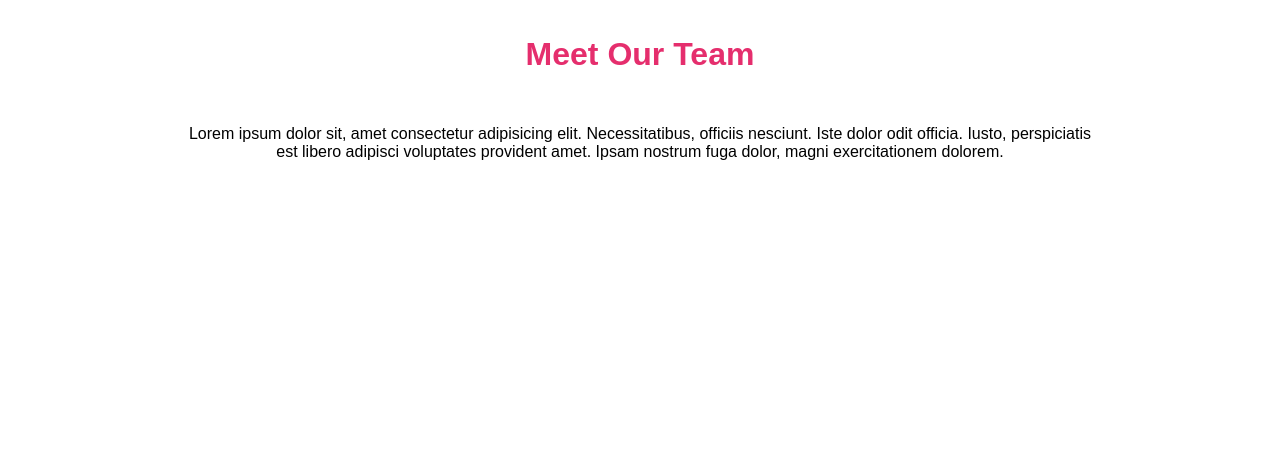
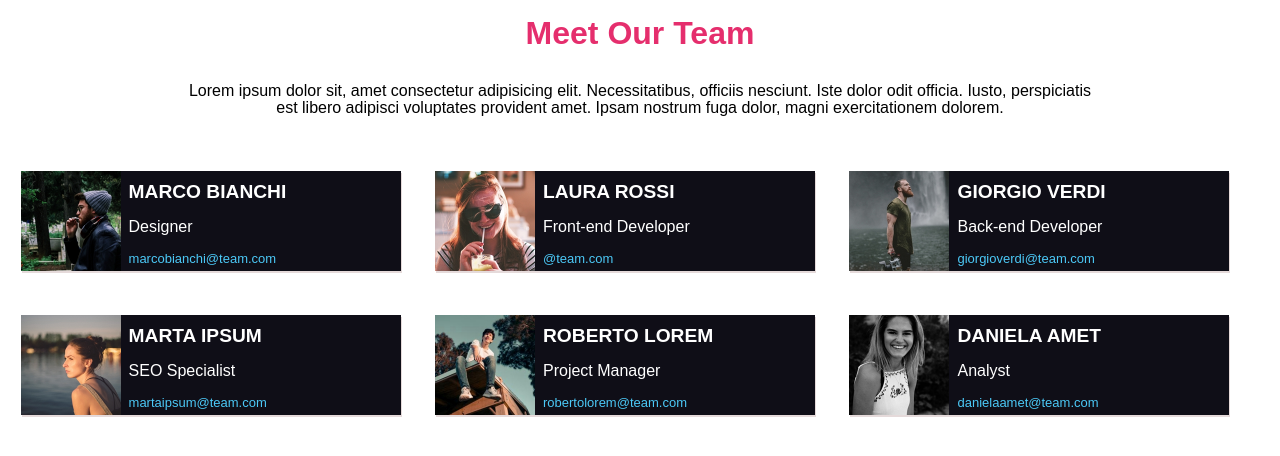
Before and after one commit to GiuliaCarangelo/html-css-float-cards, a plain HTML site: page index.html in a window 1280 px wide. Drawn offline with Linux system fonts and the light colour scheme.

Commit message:
added cards

```diff
--- a/index.html
+++ b/index.html
@@ -14,5 +14,53 @@
             <p>Lorem ipsum dolor sit, amet consectetur adipisicing elit. Necessitatibus, officiis nesciunt. Iste dolor odit officia. Iusto, perspiciatis est libero adipisci voluptates provident amet. Ipsam nostrum fuga dolor, magni exercitationem dolorem.</p>
         </div>
     </header>
+
+    <div class="container">
+        <div class="cards">
+            <img class="profile-pic" src="imgs/male1.png" alt="ragazzo1">
+            <h5 class="name">MARCO BIANCHI</h2>
+            <h7 class="role">Designer</h7>
+            <a class="e-mail" href="#">marcobianchi@team.com</a>
+        </div>
+
+        <div class="cards">
+            <img class="profile-pic" src="imgs/female1.png" alt="ragazzo1">
+            <h5 class="name">LAURA ROSSI</h2>
+            <h7 class="role">Front-end Developer</h7>
+            <a class="e-mail" href="#">@team.com</a>
+        </div>
+
+        <div class="cards">
+            <img class="profile-pic" src="imgs/male2.png" alt="ragazzo1">
+            <h5 class="name">GIORGIO VERDI</h2>
+            <h7 class="role">Back-end Developer</h7>
+            <a class="e-mail" href="#">giorgioverdi@team.com</a>
+        </div>
+    </div>
+
+    <div class="container">
+        <div class="cards">
+            <img class="profile-pic" src="imgs/female2.png" alt="ragazzo1">
+            <h5 class="name">MARTA IPSUM</h2>
+            <h7 class="role">SEO Specialist</h7>
+            <a class="e-mail" href="#">martaipsum@team.com</a>
+        </div>
+
+        <div class="cards">
+            <img class="profile-pic" src="imgs/male3.png" alt="ragazzo1">
+            <h5 class="name">ROBERTO LOREM</h2>
+            <h7 class="role">Project Manager</h7>
+            <a class="e-mail" href="#">robertolorem@team.com</a>
+        </div>
+
+        <div class="cards">
+            <img class="profile-pic" src="imgs/female3.png" alt="ragazzo1">
+            <h5 class="name">DANIELA AMET</h2>
+            <h7 class="role">Analyst</h7>
+            <a class="e-mail" href="#">danielaamet@team.com</a>
+        </div>
+    </div>
+
+
 </body>
 </html>
--- a/style.css
+++ b/style.css
@@ -1,18 +1,93 @@
+* {
+    margin: 0;
+    padding: 0;
+    box-sizing: border-box;
+}
+
 html {
     font-family: Arial, Helvetica, sans-serif;
 }
 
+.clearfix::after{
+    content: " ";
+    display: table;
+    clear: both;
+    }
+
 body {
     margin: auto;
-    max-width: 920px;
+    /*max-width: 920px;*/
     width: 100%;
+}
+
+.container {
+    margin: 0 auto;
+    margin-top: 40px;
     text-align: center;
 }
 
 h1, p {
     padding: 15px 0;
+    text-align: center;
 }
 
 h1 {
     color: #e52e6d;
 }
+
+.cards {
+    display: inline-block;
+    max-width: 380px;
+    width: 380px;
+    height: 100px;
+    max-height: 100px;
+    margin-right: 30px;
+    background-color: #0f0e17;
+    text-align: left;
+    box-shadow: 1px 2px rgba(212, 193, 193, 0.6);
+}
+
+header {
+    width: 920px;
+    margin: 0 auto;
+}
+
+header p{
+    line-height: 17px;
+}
+
+.cards img {
+    float: left;
+    width: 100px;
+    height: 100px;
+}
+
+.name {
+    font-size: larger;
+
+}
+
+.name, .role {
+    color: white;
+}
+
+.e-mail {
+    display: block;
+    font-size: small;
+    color: #4cc9f7;
+    text-decoration: none;
+}
+
+.name, .role, .e-mail {
+    float: left;
+    margin: 5px;
+    padding-top: 5px;
+    padding-left: 3px;
+    display: block;
+    width: 260px;
+}
+
+.l {
+    list-style: none;
+
+}
```
Also changed, not shown: font/Montserrat-Medium.ttf (added), font/Softmachine-Regular.otf (added), imgs/female1.png (added), imgs/female2.png (added), imgs/female3.png (added), imgs/image (2).png (added), imgs/male1.png (added), imgs/male2.png (added), imgs/male3.png (added).
